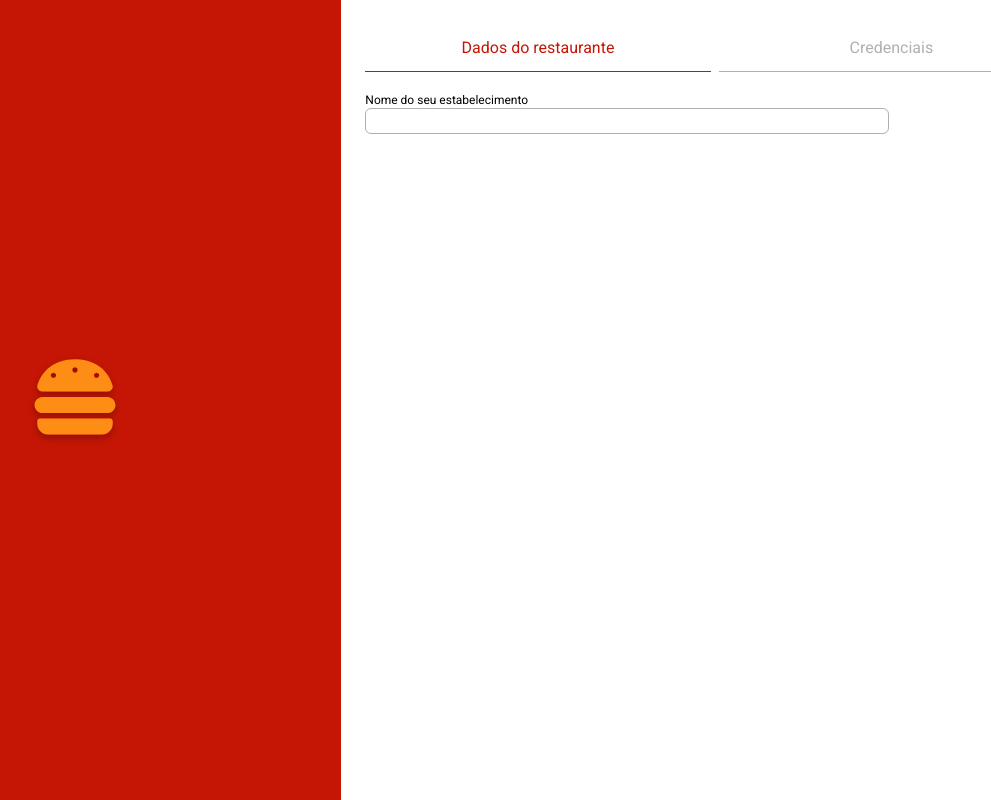
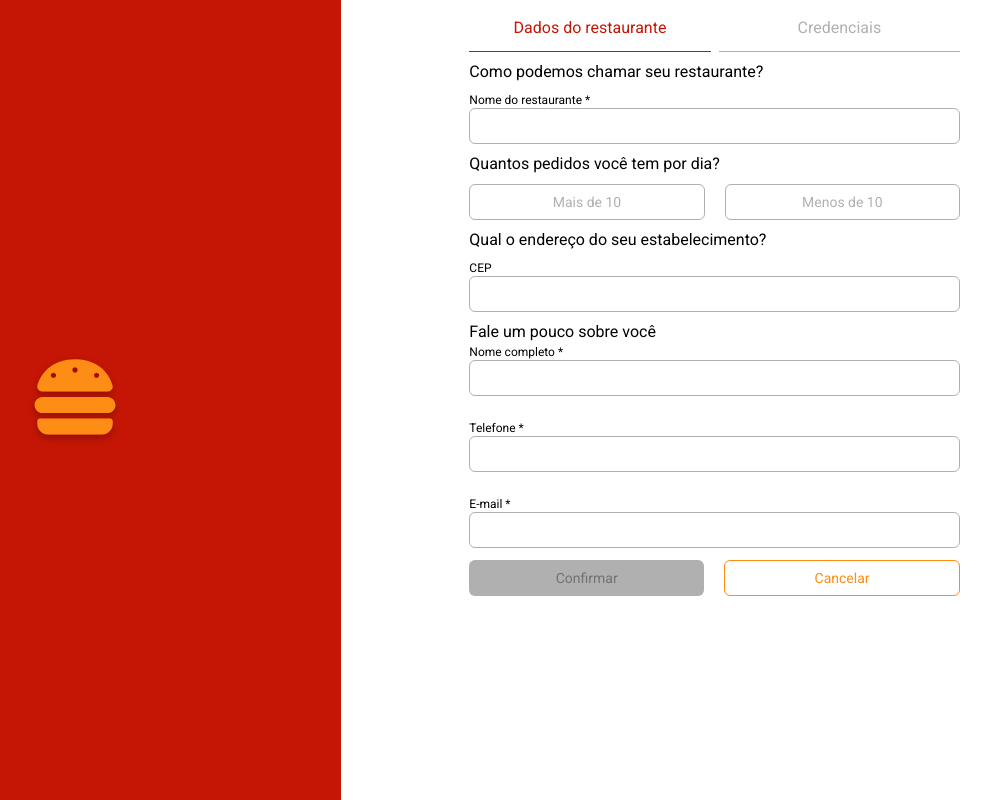
Before and after one commit to alysonbarreto02/wishes-express-front, a Next.js app: page / in a window 1280 px wide. Shown: the whole page, without its empty margins (192-1183 px from the left). Built offline with nearby package versions, Linux system fonts and the light colour scheme.

Commit message:
feat: screen register

```diff
--- /dev/null
+++ b/app/components/DefaultButton/index.tsx
@@ -0,0 +1,16 @@
+export function DefaultButton({
+  title,
+  onClick
+}: {
+  title: string
+  onClick: () => void
+}) {
+  return (
+    <button
+      className="rounded-md bg-gray-system h-9 w-full"
+      onClick={() => onClick}
+    >
+      <p className="text-dark-gray-system text-sm">{title}</p>
+    </button>
+  )
+}
--- /dev/null
+++ b/app/components/DefaultInput/index.tsx
@@ -0,0 +1,35 @@
+"use client"
+import { Control, Controller, FieldValues } from "react-hook-form"
+
+export function DefaultInput({
+  title,
+  name,
+  control
+}: {
+  title: string
+  name: string
+  control: Control<FieldValues, any>
+  placeholder?: string
+}) {
+  return (
+    <Controller
+      name={name}
+      control={control}
+      render={({ field: { onChange, value } }) => (
+        <div className="w-full justify-center flex flex-col">
+          <label htmlFor="nameEnterprise" className="text-xs font-extralight">
+            {title}
+          </label>
+          <input
+            placeholder={""}
+            onChange={onChange}
+            value={value}
+            name="nameEnterprise"
+            type="text"
+            className="border rounded-md h-9 border-gray-system w-full"
+          />
+        </div>
+      )}
+    />
+  )
+}
--- a/app/components/Input/index.tsx
+++ /dev/null
@@ -1,14 +0,0 @@
-export function Input() {
-  return (
-    <div className="w-full justify-center flex flex-col mt-5">
-      <label htmlFor="nameEnterprise" className="text-xs font-extralight">
-        Nome do seu estabelecimento
-      </label>
-      <input
-        name="nameEnterprise"
-        type="text"
-        className="border rounded-md border-gray-system w-9/12"
-      />
-    </div>
-  )
-}
--- /dev/null
+++ b/app/components/OutlineButton/index.tsx
@@ -0,0 +1,26 @@
+export function OutlineButton({
+  title,
+  onClick,
+  color = "gray"
+}: {
+  title: string
+  onClick: () => void
+  color?: "gray" | "yellow"
+}) {
+  return (
+    <button
+      className={`border rounded-md ${
+        color === "gray" ? "border-gray-system" : "border-yellow-system"
+      } h-9 w-full`}
+      onClick={() => onClick}
+    >
+      <p
+        className={`${
+          color === "gray" ? "text-gray-system" : "text-yellow-system"
+        } text-sm`}
+      >
+        {title}
+      </p>
+    </button>
+  )
+}
--- a/app/components/index.ts
+++ b/app/components/index.ts
@@ -1,4 +1,6 @@
-import { Input } from "@/components/Input"
+import { DefaultInput } from "@/components/DefaultInput"
 import { Tabs } from "@/components/Tabs"
+import { OutlineButton } from "@/components/OutlineButton"
+import { DefaultButton } from "@/components/DefaultButton"
 
-export { Input, Tabs }
+export { DefaultInput, Tabs, OutlineButton, DefaultButton }
--- a/app/page.tsx
+++ b/app/page.tsx
@@ -1,18 +1,52 @@
+"use client"
 import Image from "next/image"
 
 import Logo from "assets/images/Logo.svg"
-import { Tabs, Input } from "@/components"
+import { Tabs, DefaultInput, OutlineButton, DefaultButton } from "@/components"
 import { tabsRegister } from "@/constants/tabsRegister"
 
+import { useForm } from "react-hook-form"
+
 export default function Home() {
+  const { control } = useForm()
+
   return (
     <main className="w-full h-screen flex">
       <div className="w-5/12 h-full flex bg-red-system justify-center items-center">
         <Image alt="logo" src={Logo} width={96} height={89} />
       </div>
-      <div className="w-7/12 h-full p-6">
+      <div className="w-7/12 h-full px-32 py-1">
         <Tabs tabs={tabsRegister} />
-        <Input />
+        <p className="py-2">Como podemos chamar seu restaurante?</p>
+        <DefaultInput
+          control={control}
+          name="enterpriseName"
+          title="Nome do restaurante *"
+        />
+        <p className="py-2">Quantos pedidos você tem por dia?</p>
+        <div className="flex gap-5">
+          <OutlineButton title="Mais de 10" onClick={() => console.log("oi")} />
+          <OutlineButton
+            title="Menos de 10"
+            onClick={() => console.log("oi")}
+          />
+        </div>
+        <p className="py-2">Qual o endereço do seu estabelecimento?</p>
+        <DefaultInput control={control} name="cep" title="CEP" />
+        <p className="mt-2">Fale um pouco sobre você</p>
+        <div className="flex flex-col gap-6">
+          <DefaultInput
+            control={control}
+            name="entireName"
+            title="Nome completo *"
+          />
+          <DefaultInput control={control} name="phone" title="Telefone *" />
+          <DefaultInput control={control} name="email" title="E-mail *" />
+        </div>
+        <div className="flex mt-3 gap-5">
+          <DefaultButton title="Confirmar" onClick={() => {}} />
+          <OutlineButton color="yellow" title="Cancelar" onClick={() => {}} />
+        </div>
       </div>
     </main>
   )
--- a/package.json
+++ b/package.json
@@ -19,6 +19,7 @@
     "postcss": "8.4.28",
     "react": "18.2.0",
     "react-dom": "18.2.0",
+    "react-hook-form": "^7.45.4",
     "tailwindcss": "3.3.3",
     "typescript": "5.1.6"
   },
--- a/tailwind.config.ts
+++ b/tailwind.config.ts
@@ -10,7 +10,8 @@ const config: Config = {
     colors: {
       "red-system": "#C51605",
       "yellow-system": "#FD8D14",
-      "gray-system": "#B0B0B0"
+      "gray-system": "#B0B0B0",
+      "dark-gray-system": "#727272"
     },
     extend: {
       backgroundImage: {
```
Also changed, not shown: 1 other file (tests, documents, lock files or other folders).
